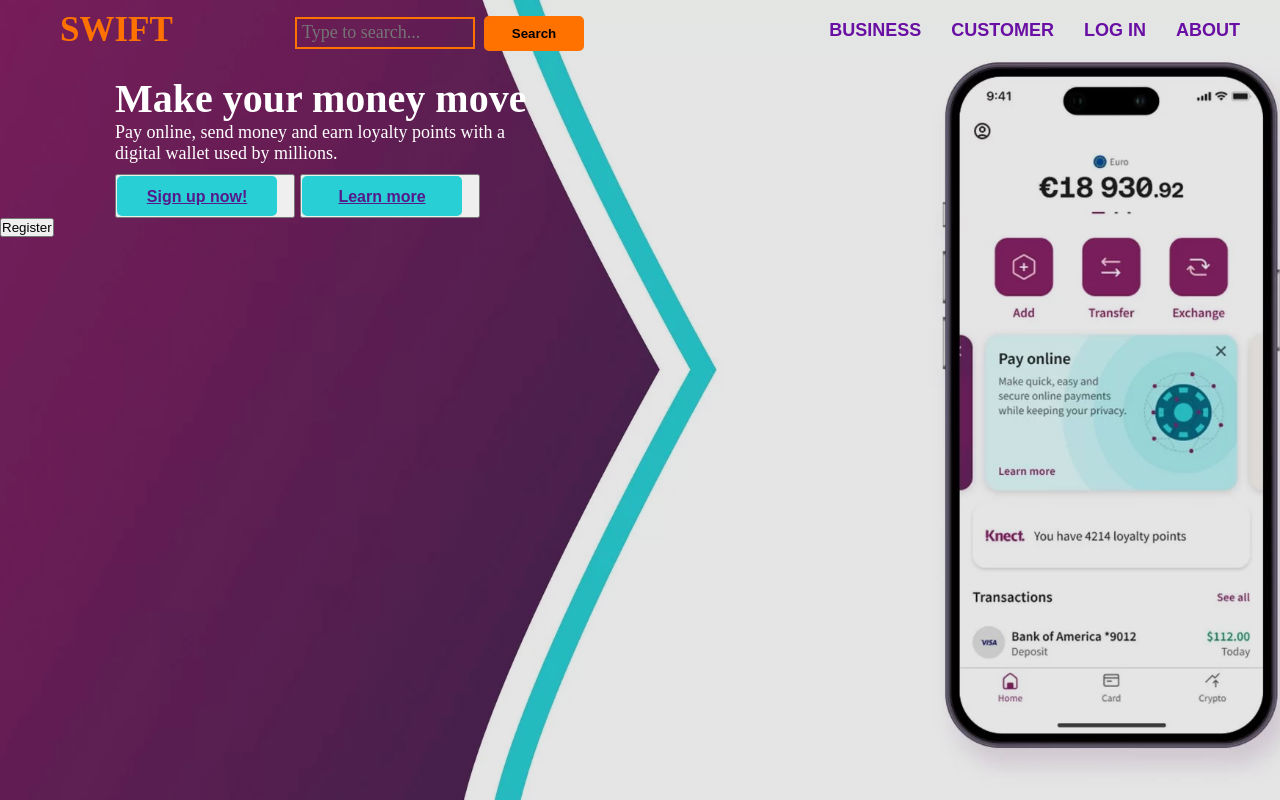
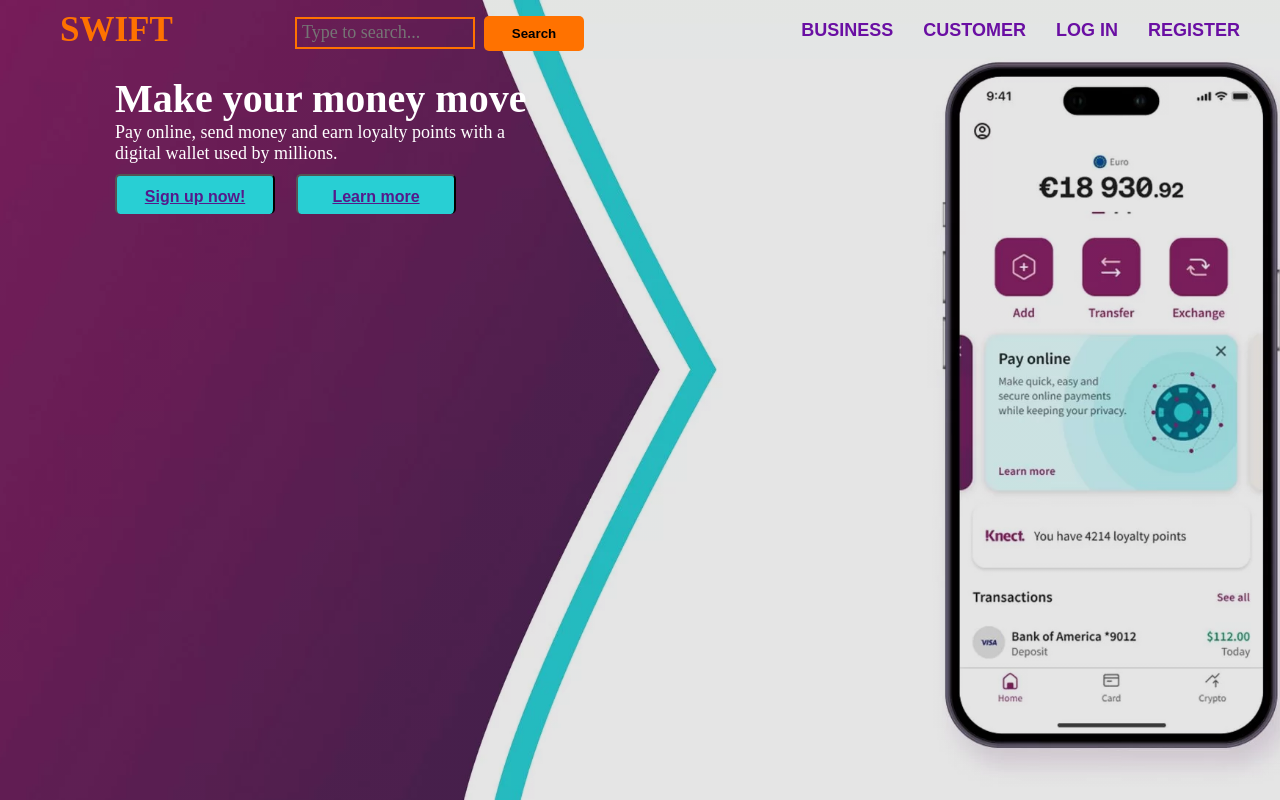
Before and after one commit to nyendwa/swift, a PHP site: page /login.php in a window 1280 px wide. Run offline with PHP 8.4, Linux system fonts and the light colour scheme.

Commit message:
Add files via upload

```diff
--- a/login.php
+++ b/login.php
@@ -17,10 +17,10 @@
             <div class="menu">
                 <ul>
 
-                    <li><a href="#">BUSINESS</a></li>
-                    <li><a href="#">CUSTOMER</a></li>
-                    <li><a href="#">LOG IN</a></li>
-                    <li><a href="#">ABOUT</a></li>
+                    <li><a href="#" class="business">BUSINESS</a></li>
+                    <li><a href="#" class="customer">CUSTOMER</a></li>
+                    <li><a href="#" class="login">LOG IN</a></li>
+                    <li><a href="#" class="register">REGISTER</a></li>
                 </ul>
 
             </div>
@@ -37,12 +37,13 @@
                     Pay online, send money and earn loyalty points with a<br> digital wallet used by millions.
                 </p>
                 <p>
-                    <button><a href="" class="Signup">Sign up now!</a></button>
-                    <button><a href="" class="Learnmore">Learn more</a></button>
+                    <button class="Signup"><a href="">Sign up now!</a></button>
+                    <button class="Learnmore"><a href="">Learn more</a></button>
                 </p>
-                <button>Register</button>
+
             </div>
         </div>
+
 
     </div>
 </body>
```
Also changed, not shown: register.css (added, +14 -0 lines).
